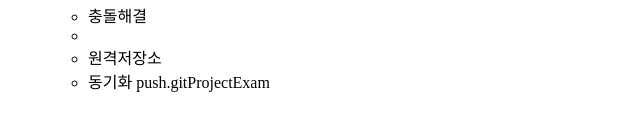
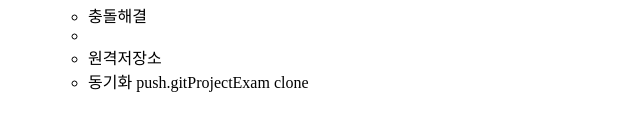
Before and after one commit to yjs620/testRepo, a website: page index2.html in a window 1280 px wide. Shown: the part 143-274 px from the top of the page, 0-640 px from the left. Drawn offline with Linux system fonts and the light colour scheme.

Commit message:
clone add

```diff
--- a/index2.html
+++ b/index2.html
@@ -14,6 +14,7 @@
 <li>원격저장소<li>
 동기화
 push.gitProjectExam
+clone
 <ul>
 </ul>
 <table>
```
